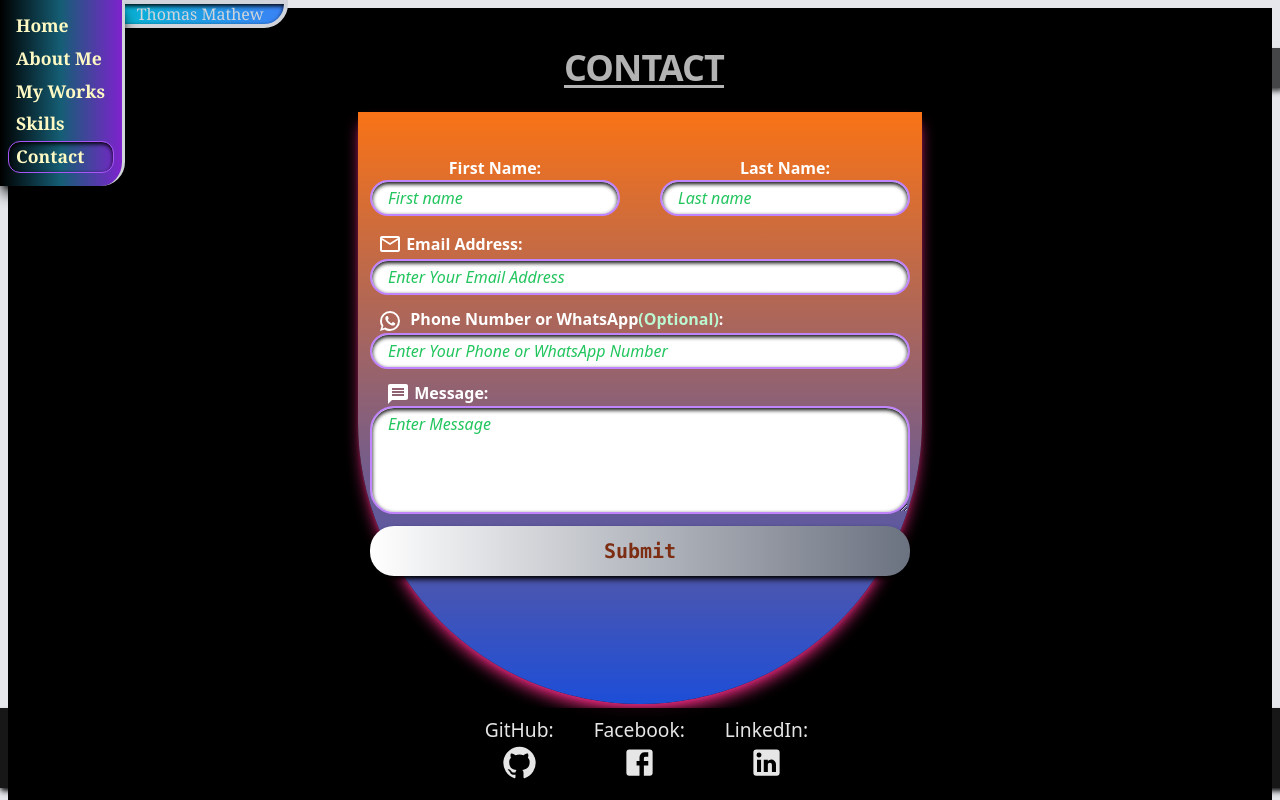
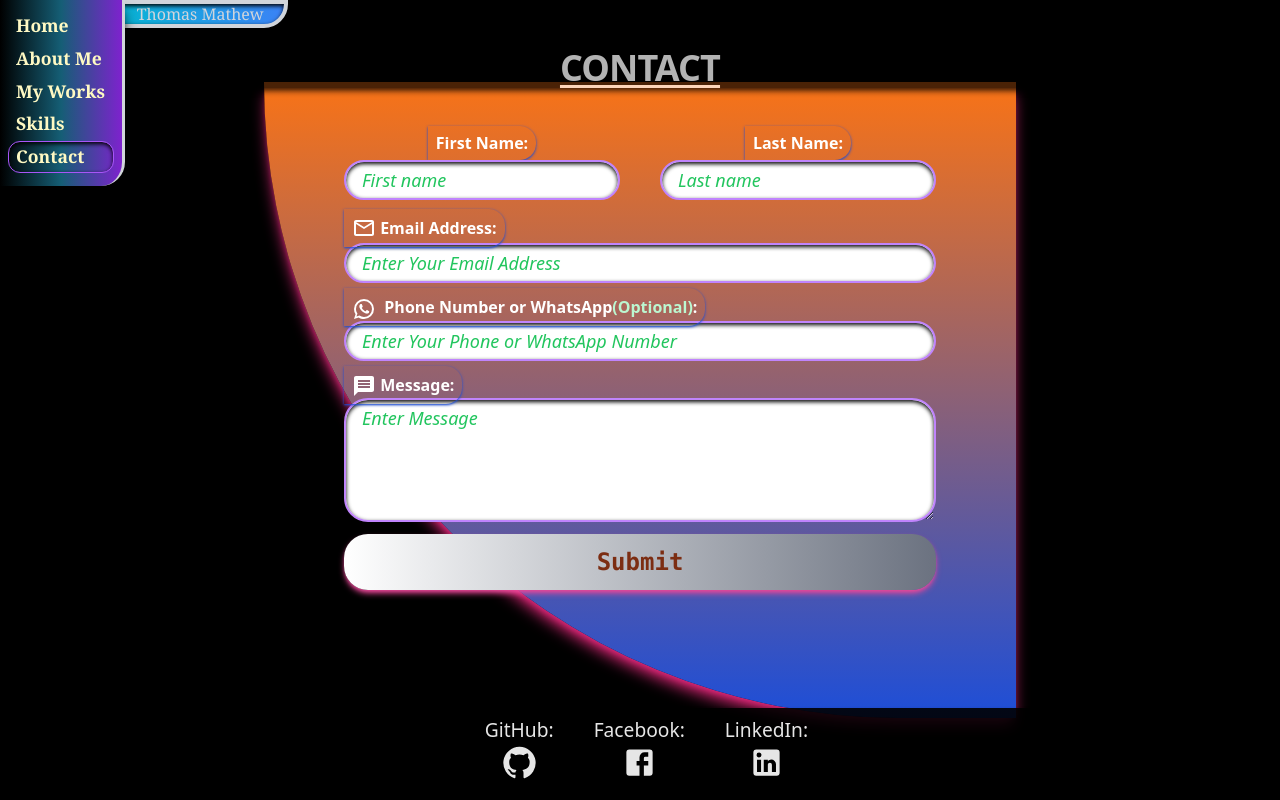
Before and after one commit to luffy17zoro17/portfolio.1, a Next.js app: page /contact in a window 1280 px wide. Built offline with nearby package versions, Linux system fonts and the light colour scheme.

Commit message:
contacts styled

```diff
--- a/components/ContactForm.js
+++ b/components/ContactForm.js
@@ -9,11 +9,12 @@ const ContactForm = ({state,handleSubmit}) => {
  return (
  <div className='bg-black w-[100%] flex justify-center'>
  <div className='shadow-lg mt-[13rem]
- shadow-pink-600 rounded-b-full flex
+ shadow-pink-600 rounded-bl-full flex
  flex-col justify-center items-center
- bg-gradient-to-b from-orange-500 to-blue-700 md:mt-[14rem] lg:mt-0'>
+ bg-gradient-to-b from-orange-500 to-blue-700 px-3
+  md:px-[5rem] md:mt-[14rem] lg:mt-0'>
   <form onSubmit={handleSubmit}>
-  <div className='px-3 pb-[8rem] py-11 space-y-4'>
+  <div className='pb-[8rem] py-11 space-y-4'>
   <div className='font-semibold space-y-3 flex flex-col justify-center
   items-center md:space-y-0 md:flex-row
   md:space-x-4 lg:space-x-10'>
@@ -21,21 +22,26 @@ const ContactForm = ({state,handleSubmit}) => {
 
   <div className='md:flex md:flex-col md:items-center md:justify-center'>
 
-  <label className='z-20 text-white' htmlFor='first'>First Name:</label>
+  <label className='z-20 text-white px-2 py-[0.3rem]
+  shadow shadow-blue-700 rounded-r-2xl'
+   htmlFor='first'>First Name:</label>
   <input className="shadow-inner shadow-black
    flex p-1 pl-4 font-light italic z-20
-   placeholder-green-500
-  outline-none border-2 border-purple-400 rounded-3xl"
+   placeholder-green-500 text-sm
+  outline-none border-2 border-purple-400 rounded-3xl
+   lg:text-lg"
   id="first" name="first" type="text"
   placeholder='First name'
   autoComplete="off" required/>
   </div>
 
   <div className='md:flex md:flex-col md:items-center'>
-  <label className='text-white' htmlFor='last'>Last Name:</label>
+  <label className='px-2 py-[0.3rem] text-white
+  shadow shadow-blue-700 rounded-r-2xl'
+   htmlFor='last'>Last Name:</label>
   <input className="shadow-inner placeholder-green-500
-   shadow-black flex p-1 pl-4 font-light italic
-  outline-none border-2 border-purple-400 rounded-3xl"
+   shadow-black flex p-1 pl-4 font-light italic text-sm
+  outline-none border-2 border-purple-400 rounded-3xl lg:text-lg"
    id="last" name="last" type="text"
    placeholder='Last name'
    autoComplete="off" required/>
@@ -45,26 +51,30 @@ const ContactForm = ({state,handleSubmit}) => {
 
   <div className='flex space-y-3 flex-col font-semibold'>
   <div className=''>
-  <label className="p-2 text-white" htmlFor="email">
+  <label className="p-2 text-white rounded-r-2xl
+  shadow shadow-blue-700" htmlFor="email">
     <MailOutlineIcon className='mb-[0.2rem]'/>&nbsp;Email Address:
   </label>
   <input className="flex outline-none shadow-inner
    shadow-black
   border-2 p-1 pl-4 font-light italic truncate
-  border-purple-400 rounded-3xl placeholder-green-500 w-[100%]"
+  border-purple-400 rounded-3xl placeholder-green-500 w-[100%]
+  text-sm lg:text-lg"
   placeholder='Enter Your Email Address'
    id="email" type="email" name="email"
   autoComplete="off" required/>
   </div>
 
   <div className=''>
-  <label className="p-2 text-white"
+  <label className="p-2 text-white rounded-r-2xl
+  shadow shadow-blue-700"
   htmlFor='number'><WhatsAppIcon/>&nbsp;
   Phone Number or WhatsApp<span className='text-green-200'>
     (Optional)</span>:</label>
   <input className='flex outline-none border-2
   shadow-inner shadow-black truncate w-[100%] placeholder-green-500
-  border-purple-400 rounded-3xl p-1 pl-4 font-light italic'
+  border-purple-400 rounded-3xl p-1 pl-4 font-light italic
+  text-sm lg:text-lg'
    id="number" type="number" name="number"
   placeholder='Enter Your Phone or WhatsApp Number'
   pattern="[0-9]{1,15}"
@@ -78,13 +88,14 @@ const ContactForm = ({state,handleSubmit}) => {
     errors={state.errors}
   />
   <div className=''>
-  <label className='m-4 text-white'
+  <label className='p-2 text-white rounded-r-2xl
+   shadow shadow-blue-700'
   htmlFor="message"><MessageIcon/>&nbsp;Message:</label>
   <textarea
     className='flex p-1 pl-4 font-light italic shadow-inner
      shadow-black
     outline-none border-2 border-purple-400 rounded-3xl
-    placeholder-green-500 w-[100%]'
+    placeholder-green-500 w-[100%] text-sm lg:text-lg'
     rows={4}
     id="message"
     name="message"
@@ -101,10 +112,11 @@ const ContactForm = ({state,handleSubmit}) => {
   <div className='rounded-3xl
     py-[2%] text-center bg-gradient-to-r from-white to-gray-500
      text-orange-900 font-mono text-xl
-   shadow-md shadow-black cursor-pointer z-10
+   shadow-md shadow-pink-500 cursor-pointer z-10
    hover:bg-gradient-to-r hover:from-orange-300 hover:to-yellow-900 hover:text-white
-   active:shadow-inner active:shadow-black'>
-  <button className="z-10 px-[3rem] md:px-[5rem]" type="submit" disabled={state.submitting}>
+   hover:shadow-cyan-400
+   active:shadow-inner active:shadow-black lg:text-2xl'>
+  <button className="z-10 px-[3rem] md:px-[3rem]" type="submit" disabled={state.submitting}>
     Submit
   </button>
   </div>
--- a/components/SkillSet.js
+++ b/components/SkillSet.js
@@ -71,7 +71,13 @@ const Skills = [
     title:"Ubuntu"
    },
    {
-    id:12,
+      id:12,
+      imgSrc:"https://upload.wikimedia.org/wikipedia/commons/thumb/d/db/Npm-logo.svg/1200px-Npm-logo.svg.png",
+      url:"https://www.npmjs.com/",
+      title:"Node Package Manager"
+   },
+   {
+    id:13,
     imgSrc:"https://knowledgecom.my/wp-content/uploads/2020/11/Photoshop-2020.png",
     url:"https://www.adobe.com/in/products/photoshop/landpa.html?gclid=EAIaIQobChMIuYDz086M-wIV55lmAh28Gwl7EAAYASAAEgLYcfD_BwE&sdid=SGDJMMG3&mv=search&ef_id=EAIaIQobChMIuYDz086M-wIV55lmAh28Gwl7EAAYASAAEgLYcfD_BwE:G:s&s_kwcid=AL!3085!3!585712413968!e!!g!!adobe%20photoshop!16470706475!133281435039&mv=search",
     title:"Adobe Photoshop"
@@ -90,14 +96,14 @@ const SkillSet = () => {
              left-0 flex flex-col items-center justify-center
             absolute h-[20rem]">
            <div className='text-black h-[18rem]
-              flex justify-center z-0
-               gap-[1rem]
-                flex flex-wrap md:gap-[3rem]'>
+              flex justify-center z-0 gap-1
+                flex flex-wrap md:mx-[8rem] lg:gap-11'>
 
 
                {Skills.map(({id,title,url,imgSrc})=>(
                 <div key={id} className="">
-                <div className="z-0 rounded-3xl scale-[80%] md:scale-[100%]
+                <div className="z-0 rounded-3xl
+                scale-[80%] lg:scale-[100%]
                 shadow-lg shadow-black bg-white
                 ">
 
--- a/pages/contact.js
+++ b/pages/contact.js
@@ -16,7 +16,7 @@ const Contact=()=>{
 
   return (
 
-    <div className='relative w-[100%] h-screen bg-black top-0 border-4'>
+    <div className='relative w-[100%] h-screen bg-black top-0'>
 
     <header className='fixed top-0 left-0 z-40'>
 
@@ -32,7 +32,7 @@ const Contact=()=>{
      underline underline-offset-4 md:top-[1rem] lg:top-[3rem] lg:text-4xl'>CONTACT</h1>
 
     <main className='
-    w-[100%] text-[2.4vmin] border-4'>
+    w-[100%] text-[2.4vmin]'>
 
 
     <ContactFormFunc
```
